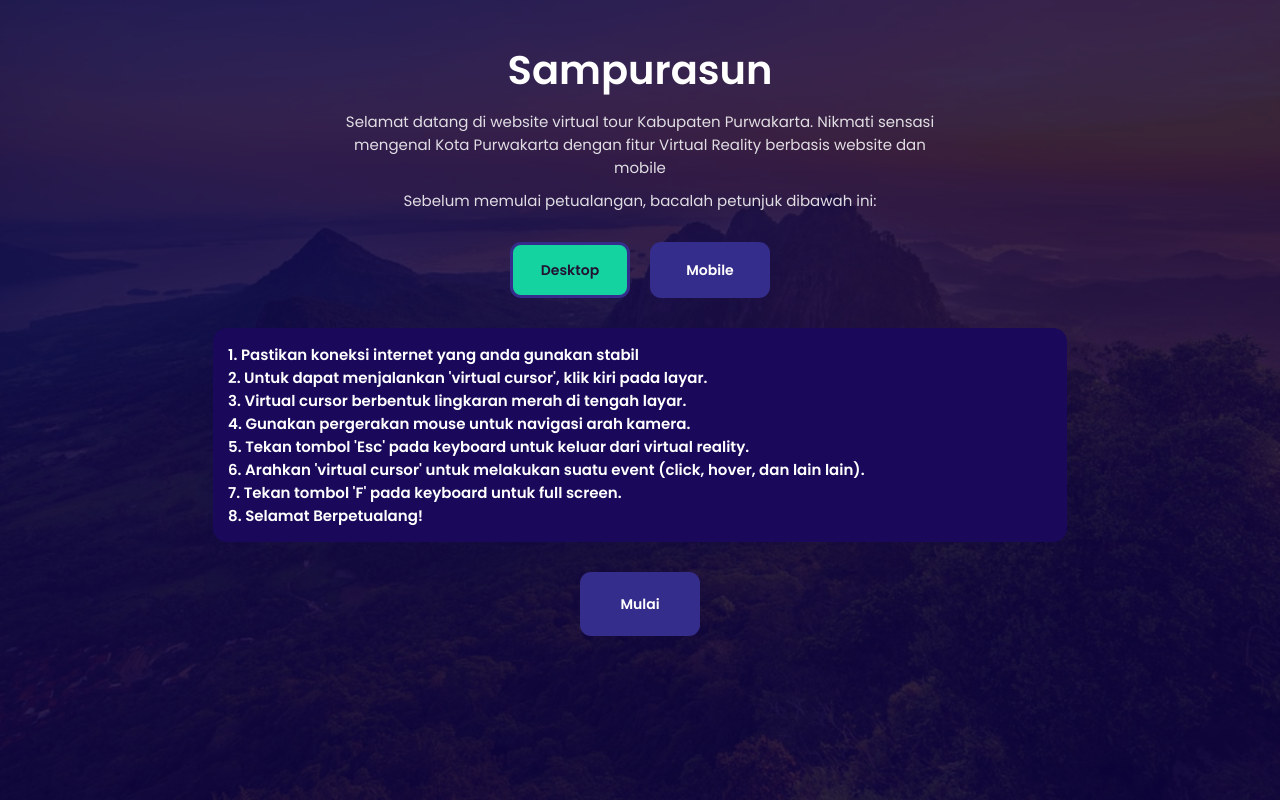
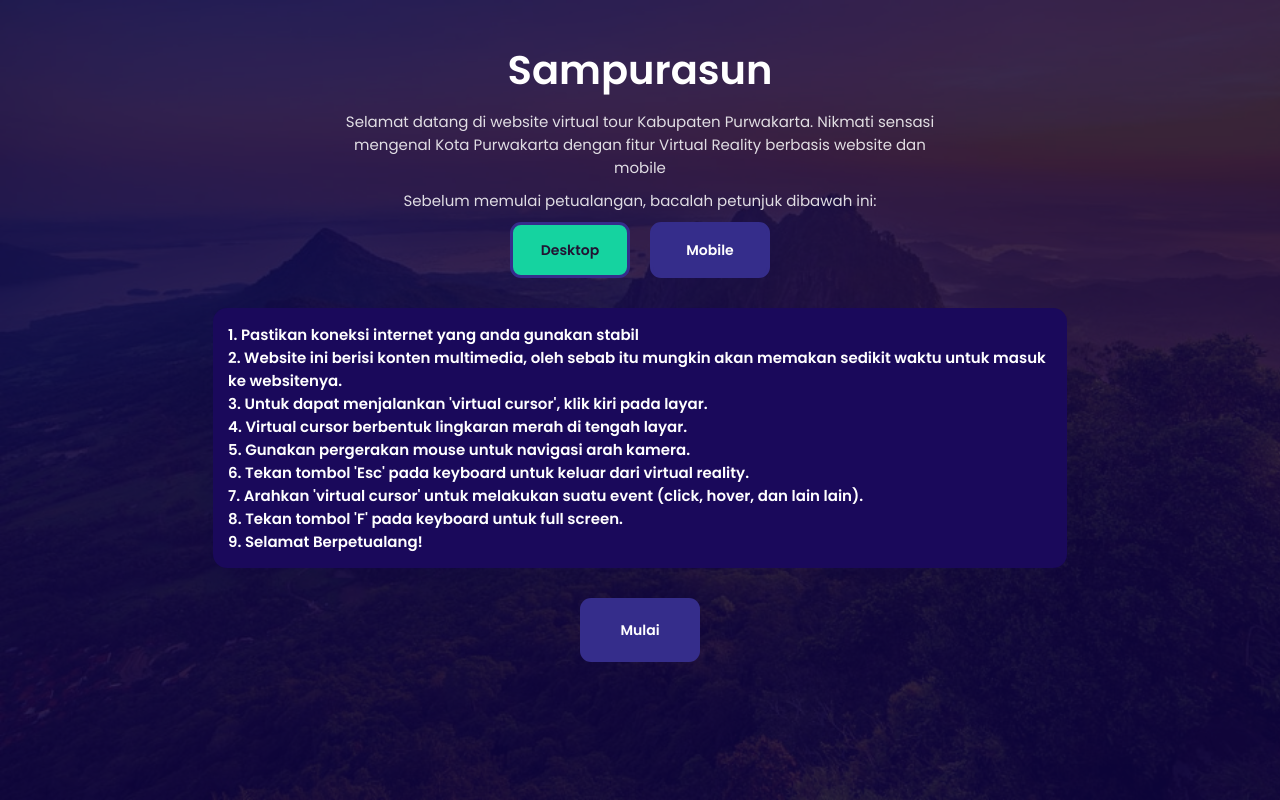
Before and after one commit to farhangunadi/Purwakarta-vitour, a Next.js app: page / in a window 1280 px wide. Built offline with nearby package versions, Linux system fonts and the light colour scheme.

Commit message:
fix some error

```diff
--- a/components/VR Aframe/Splash Screen/SplashScreen.js
+++ b/components/VR Aframe/Splash Screen/SplashScreen.js
@@ -45,33 +45,37 @@ function SplashScreen() {
         {guide == 1 ? (
           <div className={styles.guide} id="desktop_guide">
             1. Pastikan koneksi internet yang anda gunakan stabil <br></br>
-            2. Untuk dapat menjalankan 'virtual cursor', klik kiri pada layar.{" "}
+            2. Website ini berisi konten multimedia, oleh sebab itu mungkin akan
+            memakan sedikit waktu untuk masuk ke websitenya.<br></br>
+            3. Untuk dapat menjalankan 'virtual cursor', klik kiri pada layar.{" "}
             <br></br>
-            3. Virtual cursor berbentuk lingkaran merah di tengah layar.
-            <br></br> 4. Gunakan pergerakan mouse untuk navigasi arah kamera.{" "}
+            4. Virtual cursor berbentuk lingkaran merah di tengah layar.
+            <br></br> 5. Gunakan pergerakan mouse untuk navigasi arah kamera.{" "}
             <br></br>
-            5. Tekan tombol 'Esc' pada keyboard untuk keluar dari virtual
+            6. Tekan tombol 'Esc' pada keyboard untuk keluar dari virtual
             reality. <br></br>
-            6. Arahkan 'virtual cursor' untuk melakukan suatu event (click,
+            7. Arahkan 'virtual cursor' untuk melakukan suatu event (click,
             hover, dan lain lain). <br></br>
-            7. Tekan tombol 'F' pada keyboard untuk full screen. <br></br>
-            8. Selamat Berpetualang!
+            8. Tekan tombol 'F' pada keyboard untuk full screen. <br></br>
+            9. Selamat Berpetualang!
           </div>
         ) : (
           <div className={styles.guide} id="mobile_guide">
             1. Pastikan koneksi internet yang anda gunakan stabil.<br></br>
-            2. Virtual cursor akan otomatis berfungsi untuk versi mobile.
+            2. Website ini berisi konten multimedia,oleh sebab itu mungkin akan
+            memakan sedikit waktu untuk masuk ke websitenya.<br></br>
+            3. Virtual cursor akan otomatis berfungsi untuk versi mobile.
             <br></br>
-            3. Arahkan gawai 360 derajat kanan kiri atas bawah untuk navigasi
+            4. Arahkan gawai 360 derajat kanan kiri atas bawah untuk navigasi
             kamera.<br></br>
-            4. Untuk melakukan suatu event (klik, hover, dan lain lain) arahkan
+            5. Untuk melakukan suatu event (klik, hover, dan lain lain) arahkan
             terlebih dahulu cursor ke objek lalu tunggu beberapa saat dengan
             cursor tetap pada objek.<br></br>
-            5. Untuk melakukan pergerakan, gunakan joystick yang berada di pojok
+            6. Untuk melakukan pergerakan, gunakan joystick yang berada di pojok
             kanan bawah.<br></br>
-            6. Disarankan gawai berposisi landscape untuk memaksimalkan navigasi
+            7. Disarankan gawai berposisi landscape untuk memaksimalkan navigasi
             kamera.<br></br>
-            7. Selamat Berpetualang!.<br></br>
+            8. Selamat Berpetualang!.<br></br>
           </div>
         )}
         <a className={styles.play_button} href="/mainmenu">
--- a/styles/SplashScreen.module.css
+++ b/styles/SplashScreen.module.css
@@ -53,7 +53,7 @@
   display: flex;
   justify-content: center;
   align-items: center;
-  margin-top: 30px;
+  margin-top: 10px;
 }
 .btn_guide,
 .play_button {
```
